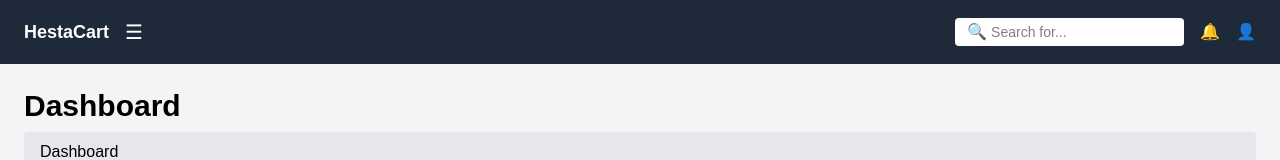
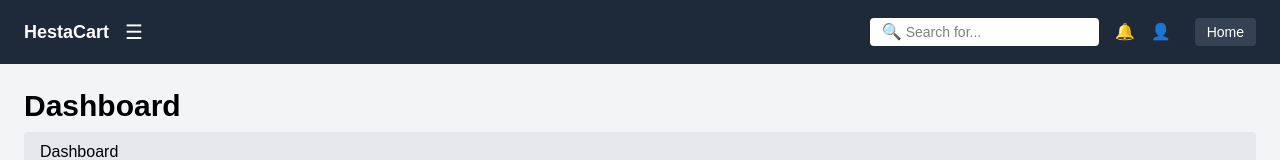
Before and after one commit to devansh-hestabit/Training, a Next.js app in the folder Week3/week3-next-tailwind-frontend/: page /dashboard in a window 1280 px wide. Shown: the top 160 px of the page. Built offline with nearby package versions, Linux system fonts and the light colour scheme.

Commit message:
Added button for home and porfile link is hyperlinked

```diff
--- a/Week3/week3-next-tailwind-frontend/components/ui/Navbar.jsx
+++ b/Week3/week3-next-tailwind-frontend/components/ui/Navbar.jsx
@@ -1,5 +1,7 @@
 "use client";
+
 import Input from "@/components/ui/InputNav";
+import Link from "next/link";
 
 export default function Navbar({ isOpen, onToggleSidebar }) {
   return (
@@ -22,16 +24,30 @@ export default function Navbar({ isOpen, onToggleSidebar }) {
 
       {/* Right side */}
       <div className="flex items-center gap-4">
+        {/* Search */}
         <div className="relative">
           <span className="absolute left-3 top-1/2 -translate-y-1/2 text-gray-500">
             🔍
           </span>
-
           <Input placeholder="Search for..." />
         </div>
 
+        {/* Icons */}
         <span className="cursor-pointer">🔔</span>
-        <span className="cursor-pointer">👤</span>
+        <Link
+          href="/dashboard/profile"
+          className="cursor-pointer hover:opacity-80"
+        >
+          👤
+        </Link>
+
+        {/* Back to Home */}
+        <Link
+          href="/"
+          className="ml-2 px-3 py-1 rounded text-sm bg-gray-700 hover:bg-gray-600 transition"
+        >
+          Home
+        </Link>
       </div>
     </header>
   );
--- a/Week3/week3-next-tailwind-frontend/components/ui/Sidebar.jsx
+++ b/Week3/week3-next-tailwind-frontend/components/ui/Sidebar.jsx
@@ -1,5 +1,5 @@
 "use client";
-
+import Link from "next/link";
 export default function Sidebar({ isOpen }) {
   return (
     <aside
@@ -13,10 +13,13 @@ export default function Sidebar({ isOpen }) {
         <div>
           <p className="text-xs uppercase text-gray-500 mb-3">Core</p>
 
-          <div className="flex items-center gap-3 text-white px-3 py-2 rounded bg-gray-800">
+          <Link
+            href="/dashboard"
+            className="flex items-center gap-3 text-white px-3 py-2 rounded hover:bg-gray-800"
+          >
             <span>📊</span>
             <span>Dashboard</span>
-          </div>
+          </Link>
         </div>
 
         {/* INTERFACE */}
@@ -37,10 +40,18 @@ export default function Sidebar({ isOpen }) {
         </div>
 
         {/* ADDONS */}
+        {/* ADDONS */}
         <div>
           <p className="text-xs uppercase text-gray-500 mb-3">Addons</p>
 
           <div className="space-y-2">
+            <Link
+              href="/dashboard/profile"
+              className="flex px-3 py-2 rounded hover:bg-gray-800 cursor-pointer"
+            >
+              Profile
+            </Link>
+
             <div className="px-3 py-2 rounded hover:bg-gray-800 cursor-pointer">
               Charts
             </div>
```
